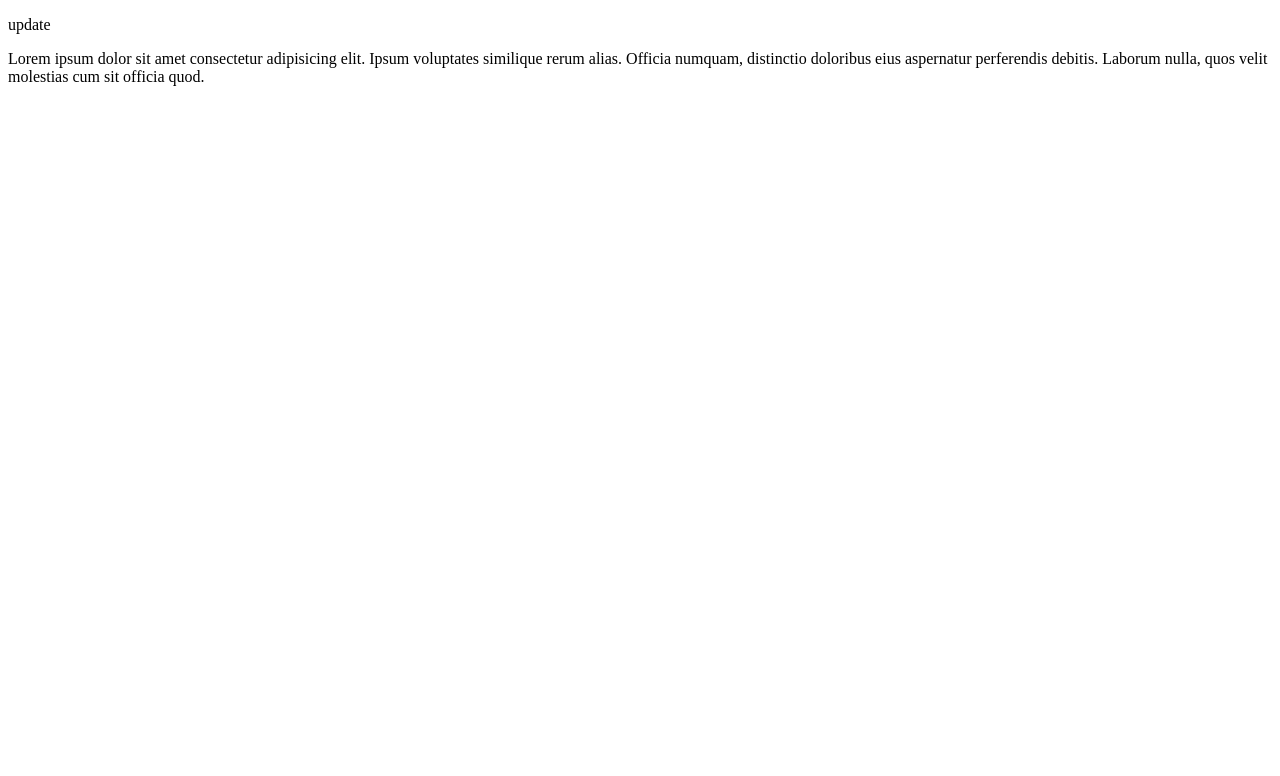
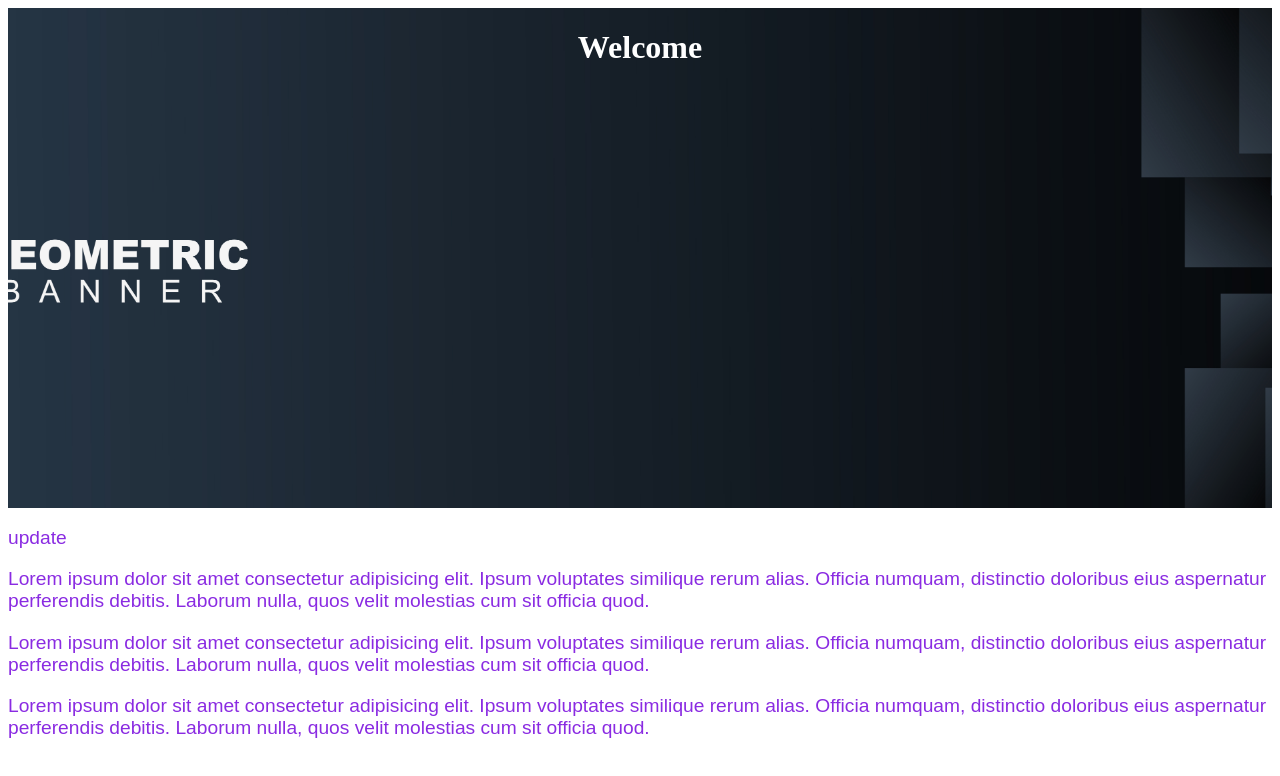
Before and after one commit to FuadRafiq/practice-git, a plain HTML site: page index.html in a window 1280 px wide. Drawn offline with Linux system fonts and the light colour scheme.

Commit message:
update css and image

```diff
--- a/index.html
+++ b/index.html
@@ -4,9 +4,19 @@
     <meta charset="UTF-8">
     <meta name="viewport" content="width=device-width, initial-scale=1.0">
     <title>github repo</title>
+    <link rel="stylesheet" href="style/style.css">
 </head>
 <body>
+    <header>
+        <h1>Welcome</h1>
+    </header>
     <p>update</p>
+    <p>
+        Lorem ipsum dolor sit amet consectetur adipisicing elit. Ipsum voluptates similique rerum alias. Officia numquam, distinctio doloribus eius aspernatur perferendis debitis. Laborum nulla, quos velit molestias cum sit officia quod.
+    </p>
+    <p>
+        Lorem ipsum dolor sit amet consectetur adipisicing elit. Ipsum voluptates similique rerum alias. Officia numquam, distinctio doloribus eius aspernatur perferendis debitis. Laborum nulla, quos velit molestias cum sit officia quod.
+    </p>
     <p>
         Lorem ipsum dolor sit amet consectetur adipisicing elit. Ipsum voluptates similique rerum alias. Officia numquam, distinctio doloribus eius aspernatur perferendis debitis. Laborum nulla, quos velit molestias cum sit officia quod.
     </p>
--- /dev/null
+++ b/style/style.css
@@ -0,0 +1,16 @@
+p{
+    color: blueviolet;
+    font-family: Arial, Helvetica, sans-serif;
+    font-size: larger;
+}
+
+header{
+    background-image: url(../image/bg.jpg);
+    background-size: cover;
+    background-position: center;
+    background-repeat: no-repeat;
+    height: 500px;
+    color: white;
+    display: flex;
+    justify-content: center;
+}
```
Also changed, not shown: image/bg.jpg (added).
